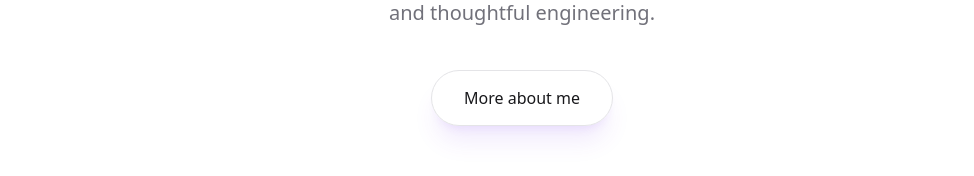
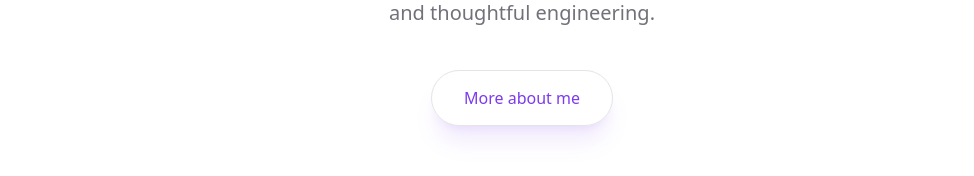
Before and after one commit to karmenatwork/carmenstudio, a Next.js app: page / in a window 1280 px wide. Shown: the part 577-753 px from the top of the page, without its empty margins (118-1092 px from the left). Built offline with nearby package versions, Linux system fonts and the light colour scheme.

Commit message:
style: update more about me to use primary color

```diff
--- a/app/page.tsx
+++ b/app/page.tsx
@@ -53,7 +53,7 @@ export default function Home() {
             </Button> */}
             <Link
               href="/about"
-              className="inline-flex items-center justify-center rounded-full border border-border bg-transparent hover:bg-muted text-foreground h-14 px-8 text-base font-medium transition-colors shadow-xl shadow-primary/10"
+              className="inline-flex items-center justify-center rounded-full border border-border bg-transparent hover:bg-primary/80 text-primary hover:text-primary-foreground h-14 px-8 text-base font-medium transition-colors shadow-xl shadow-primary/10"
             >
               More about me
             </Link>
--- a/components/layout/Header.tsx
+++ b/components/layout/Header.tsx
@@ -29,7 +29,7 @@ export function Header() {
                         </Link>
                     </div>
                     <Link href="/" className="text-xl font-bold tracking-tight text-foreground transition-opacity hover:opacity-80">
-                        Carmen <span className="text-primary">Studio</span>
+                        Carmen's <span className="text-primary">Studio</span>
                     </Link>
                     {/* <Image
                         src="/avatar.jpg"
```
